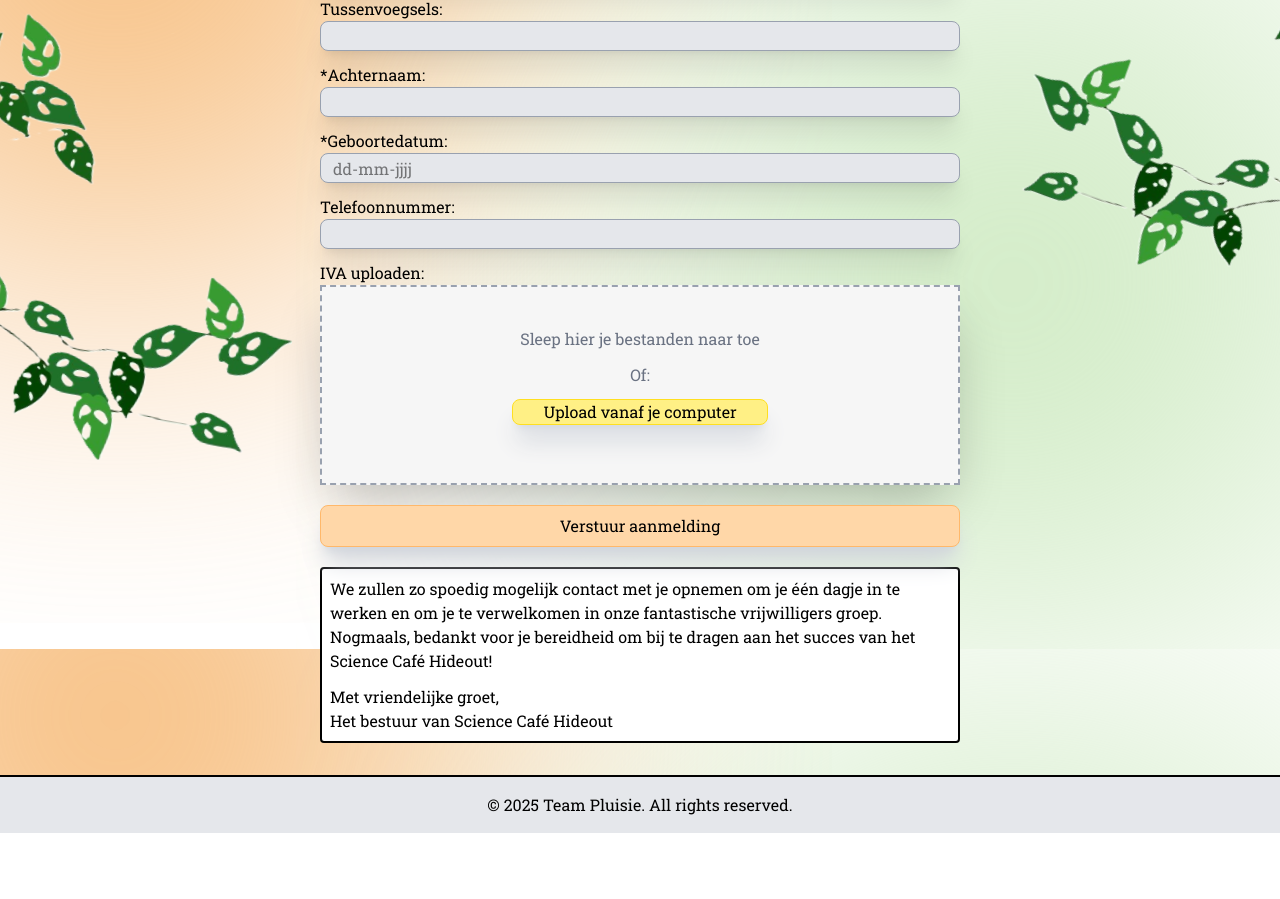
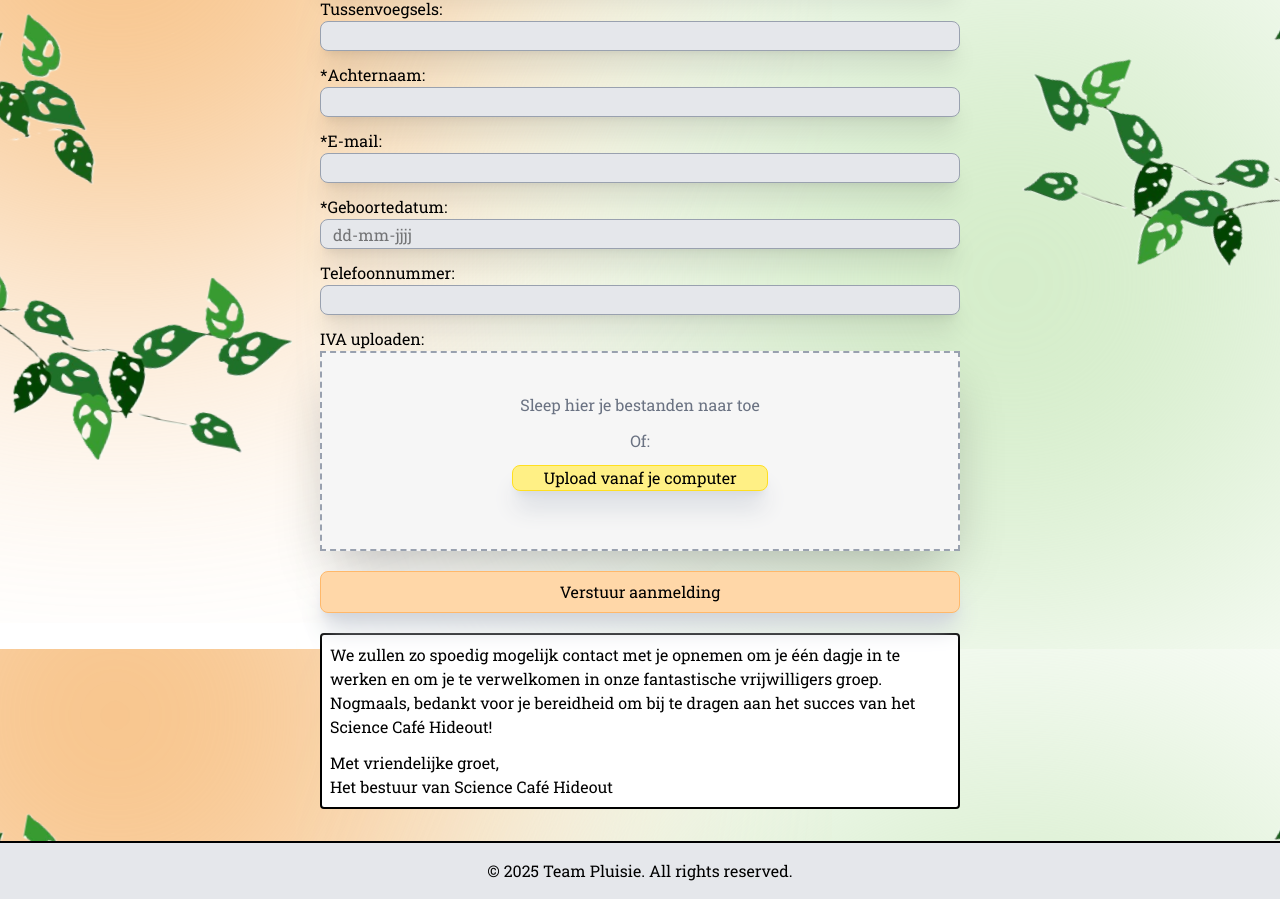
Before and after one commit to sempruijs/pluisie, a SvelteKit app in the folder frontend/: page /register in a window 1280 px wide. Shown: the part 951-1850 px from the top of the page. Before the commit the page ends 1784 px from the top, so only its background shows below. Built offline with nearby package versions, Linux system fonts and the light colour scheme.

Commit message:
Add_file_drop_estatic_register_thomas

```diff
--- a/frontend/src/routes/register/+page.svelte
+++ b/frontend/src/routes/register/+page.svelte
@@ -61,6 +61,12 @@
                     />
             </div>
             <div class="form-control">
+                <h3 class="form-label">E-mail:</h3>
+        <input type="text" required
+                class="w-full h-7.5 bg-gray-200 shadow-xl border px-3 border-gray-400 rounded-lg outline-none selecttext mb-3"
+                />
+        </div>
+            <div class="form-control">
                     <h3 class="form-label">Geboortedatum:</h3>
             <input type="text" required
                     class="w-full h-7.5 bg-gray-200 shadow-xl border px-3 border-gray-400 rounded-lg outline-none selecttext mb-3"
```
